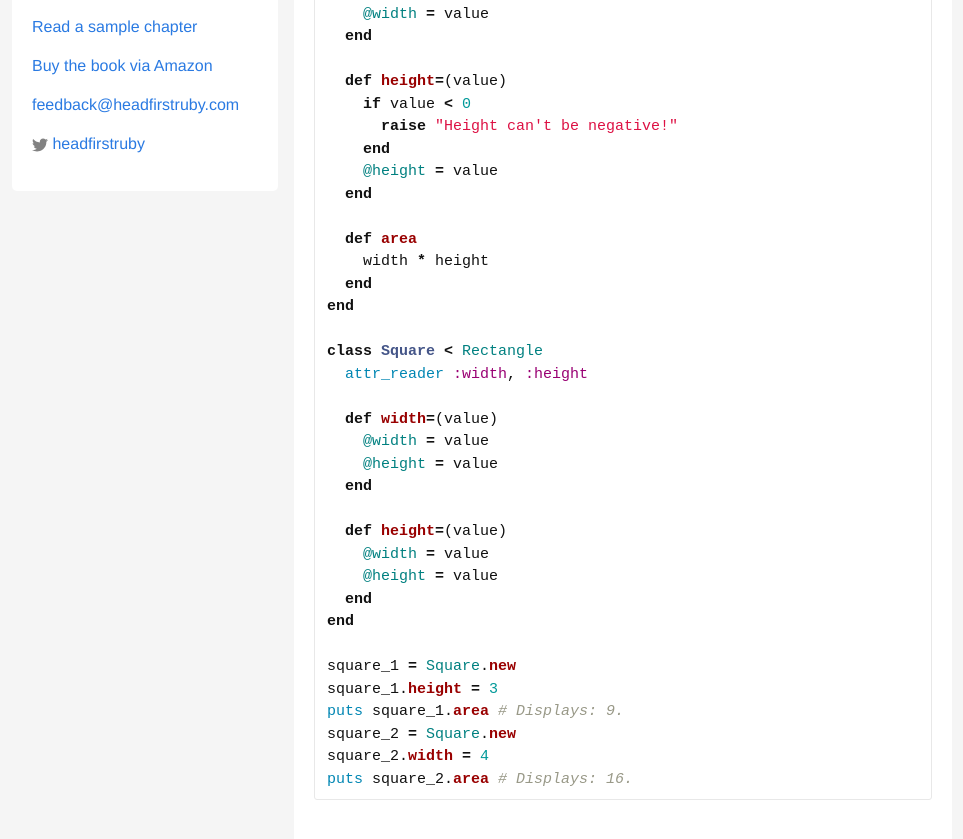
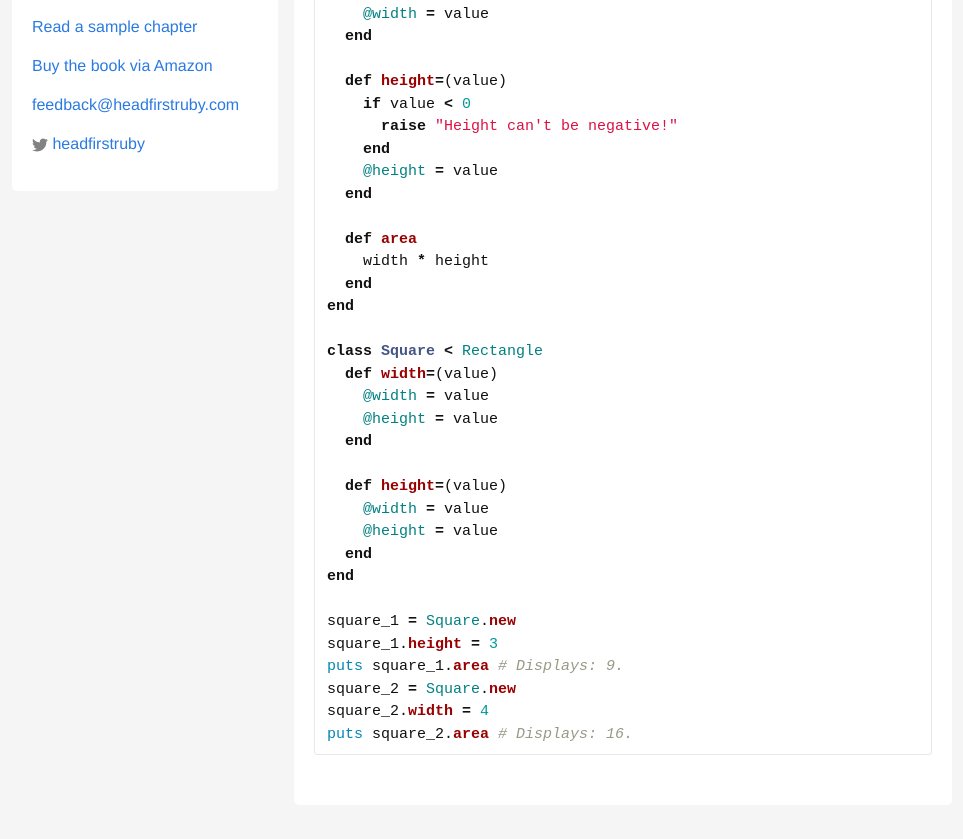
Before and after one commit to jaymcgavren/headfirstgo.com, a Jekyll site: the page built from solutions/ch03_01.md, in a window 1280 px wide and 900 px high, scrolled down 616 px. Shown: the top 839 px of the window, without its empty margins (158-1121 px from the left). Built offline with Jekyll 4.4.1, drawn with Linux system fonts in a browser that asks for light colours.

Commit message:
Remove unnecessary Square#width and #height overrides.

```diff
--- a/solutions/ch03_01.md
+++ b/solutions/ch03_01.md
@@ -33,8 +33,6 @@ class Rectangle
 end
 
 class Square < Rectangle
-  attr_reader :width, :height
-
   def width=(value)
     @width = value
     @height = value
```
